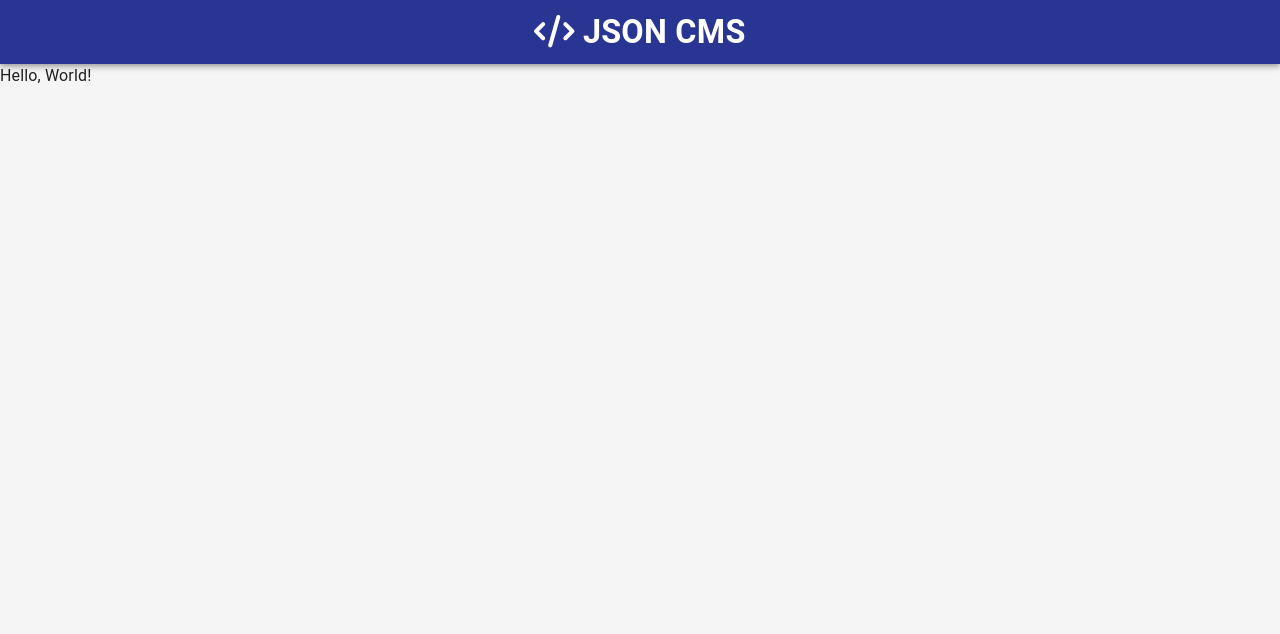
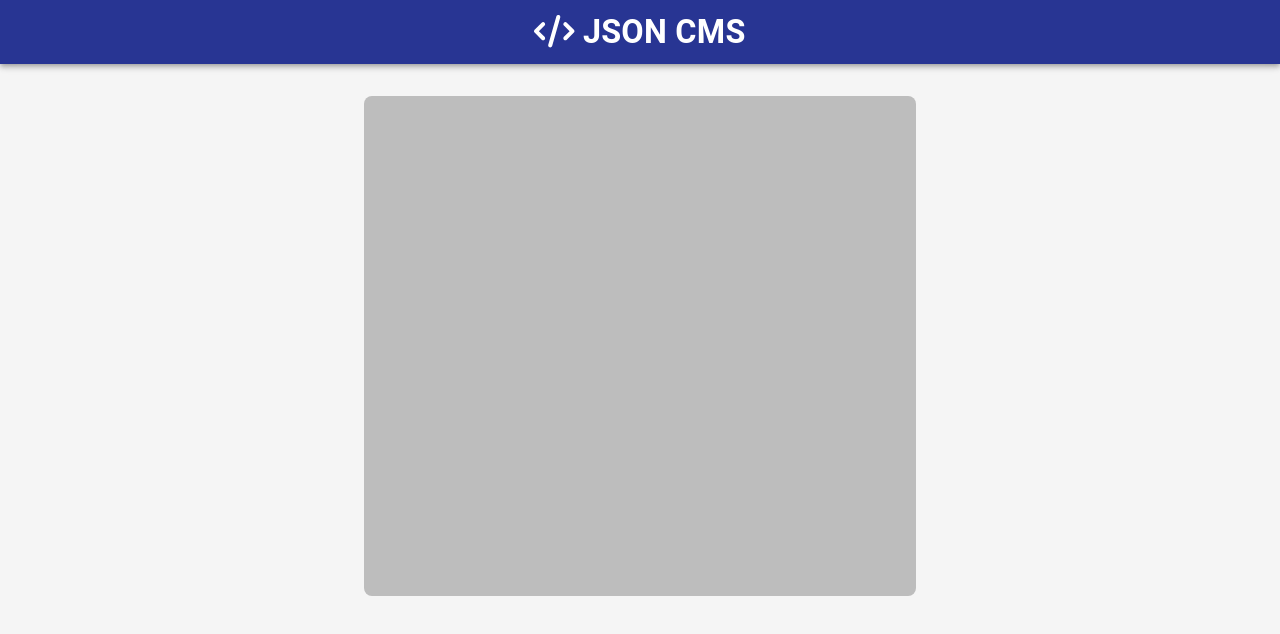
Before and after one commit to zackdavis88/json-cms-ui, a Next.js app: page / in a window 1280 px wide. Shown: the top 634 px of the page. Built offline with nearby package versions, Linux system fonts and the light colour scheme.

Commit message:
updating SSR method to allow for initial pageProps like authRequired

```diff
--- a/pages/_app.tsx
+++ b/pages/_app.tsx
@@ -2,6 +2,7 @@ import React from 'react';
 import { AppProps } from 'next/app';
 import CssBaseline from '@mui/material/CssBaseline';
 import { ThemeProvider } from '@mui/material/styles';
+import { Container } from '@mui/material';
 import { Provider } from 'react-redux';
 import { theme } from 'src/theme';
 import { useStore } from 'src/hooks';
@@ -14,7 +15,14 @@ export default function App({ Component, pageProps }: AppProps) {
       <ThemeProvider theme={theme}>
         <CssBaseline />
         <Navbar />
-        <Component {...pageProps} />
+        <Container maxWidth="xl" disableGutters>
+          {/* TODO: Wrap <Component> within some sort of <Auth> component when authRequired is true */}
+          {pageProps.authRequired ? (
+            <Component {...pageProps} />
+          ) : (
+            <Component {...pageProps} />
+          )}
+        </Container>
       </ThemeProvider>
     </Provider>
   );
--- a/pages/blueprints.tsx
+++ b/pages/blueprints.tsx
@@ -6,6 +6,9 @@ function BlueprintsPage() {
   return <div>Blueprints Page</div>;
 }
 
-export const getServerSideProps: GetServerSideProps = getAuthToken;
+// TODO: this SSR method is a placeholder. It will be replaced once this page starts development.
+export const getServerSideProps: GetServerSideProps = getAuthToken({
+  authRequired: true,
+});
 
 export default BlueprintsPage;
--- a/pages/components.tsx
+++ b/pages/components.tsx
@@ -6,6 +6,9 @@ function ComponentsPage() {
   return <div>Components Page</div>;
 }
 
-export const getServerSideProps: GetServerSideProps = getAuthToken;
+// TODO: this SSR method is a placeholder. It will be replaced once this page starts development.
+export const getServerSideProps: GetServerSideProps = getAuthToken({
+  authRequired: true,
+});
 
 export default ComponentsPage;
--- a/pages/fragments.tsx
+++ b/pages/fragments.tsx
@@ -6,6 +6,9 @@ function FragmentsPage() {
   return <div>Fragments Page</div>;
 }
 
-export const getServerSideProps: GetServerSideProps = getAuthToken;
+// TODO: this SSR method is a placeholder. It will be replaced once this page starts development.
+export const getServerSideProps: GetServerSideProps = getAuthToken({
+  authRequired: true,
+});
 
 export default FragmentsPage;
--- a/pages/home.tsx
+++ b/pages/home.tsx
@@ -6,6 +6,8 @@ function HomePage() {
   return <div>Home Page</div>;
 }
 
-export const getServerSideProps: GetServerSideProps = getAuthToken;
+export const getServerSideProps: GetServerSideProps = getAuthToken({
+  authRequired: true,
+});
 
 export default HomePage;
--- a/pages/index.tsx
+++ b/pages/index.tsx
@@ -1,11 +1,36 @@
 import React from 'react';
 import { GetServerSideProps } from 'next';
 import { getAuthToken } from 'src/utils';
+import { Box, Container } from '@mui/material';
+import { useTheme } from '@mui/material/styles';
+import Head from 'next/head';
 
 function Index() {
-  return <div>Hello, World!</div>;
+  const theme = useTheme();
+  return (
+    <>
+      <Head>
+        <title></title>
+      </Head>
+      <Box
+        width="100%"
+        display="flex"
+        justifyContent="center"
+        paddingTop={theme.spacing(4)}
+      >
+        <Container maxWidth="sm">
+          <Box
+            bgcolor={theme.palette.secondary.main}
+            width="100%"
+            borderRadius={theme.radii(1)}
+            height="500px"
+          ></Box>
+        </Container>
+      </Box>
+    </>
+  );
 }
 
-export const getServerSideProps: GetServerSideProps = getAuthToken;
+export const getServerSideProps: GetServerSideProps = getAuthToken();
 
 export default Index;
--- a/pages/layouts.tsx
+++ b/pages/layouts.tsx
@@ -6,6 +6,9 @@ function LayoutsPage() {
   return <div>Layouts Page</div>;
 }
 
-export const getServerSideProps: GetServerSideProps = getAuthToken;
+// TODO: this SSR method is a placeholder. It will be replaced once this page starts development.
+export const getServerSideProps: GetServerSideProps = getAuthToken({
+  authRequired: true,
+});
 
 export default LayoutsPage;
--- a/src/utils/ssr/get_auth_token.ts
+++ b/src/utils/ssr/get_auth_token.ts
@@ -6,21 +6,33 @@ import appConfig from 'config';
 import { GetServerSidePropsContext } from 'next';
 const { API_FQDN } = appConfig;
 
-export const getAuthToken = async (context: GetServerSidePropsContext) => {
+// TODO: This is going to be used by other SSR util methods. Probably needa move it to a common location.
+export const authenticateToken = async (token: string) => {
+  const res = await fetch(`${API_FQDN}/auth/token`, {
+    headers: { [TOKEN_HEADER]: token },
+  });
+  const body = await res.json();
+  return { status: res.status, body };
+};
+
+interface PageOptions {
+  authRequired?: boolean;
+}
+
+export const getAuthToken =
+  (pageOptions?: PageOptions) => async (context: GetServerSidePropsContext) => {
+    const options = pageOptions ?? {};
     // If this is a client side request, return no initial props.
     if (!isServerReq(context)) {
-    return { props: {} };
+      return { props: { ...options } };
     }
 
     const cookies = context.req.cookies;
     const reduxStore = initializeStore();
     if (cookies.token) {
-    const res = await fetch(`${API_FQDN}/auth/token`, {
-      headers: { [TOKEN_HEADER]: cookies.token },
-    });
-    const body = await res.json();
-    if (res.status === 200) {
-      await reduxStore.dispatch({
+      const { status, body } = await authenticateToken(cookies.token);
+      if (status === 200) {
+        reduxStore.dispatch({
           type: AUTH_SUCCESS,
           response: { body, headers: { [TOKEN_HEADER]: cookies.token } },
         });
@@ -29,6 +41,7 @@ export const getAuthToken = async (context: GetServerSidePropsContext) => {
     return {
       props: {
         initialReduxState: reduxStore.getState(),
+        ...options,
       },
     };
   };
```
Lines whose indentation alone changed are shown as unchanged.
